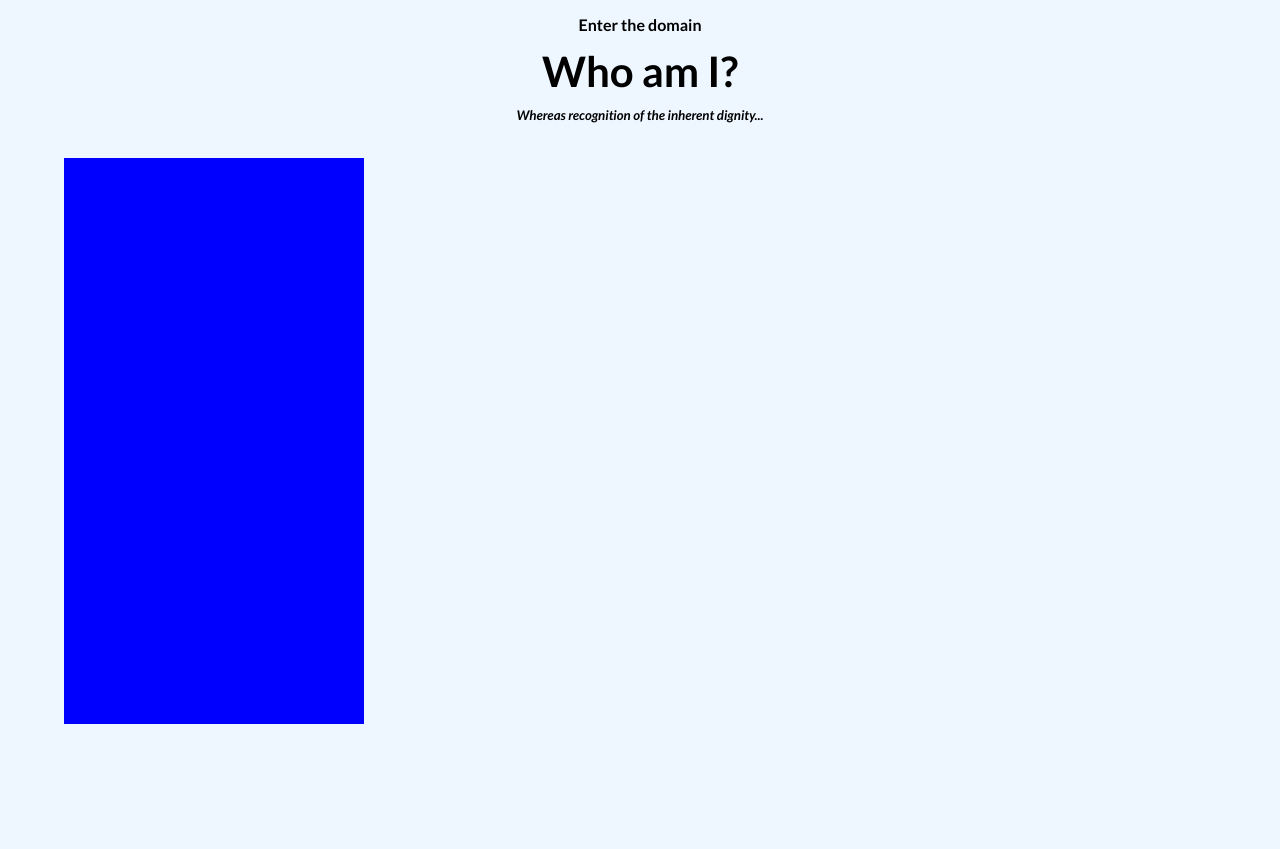
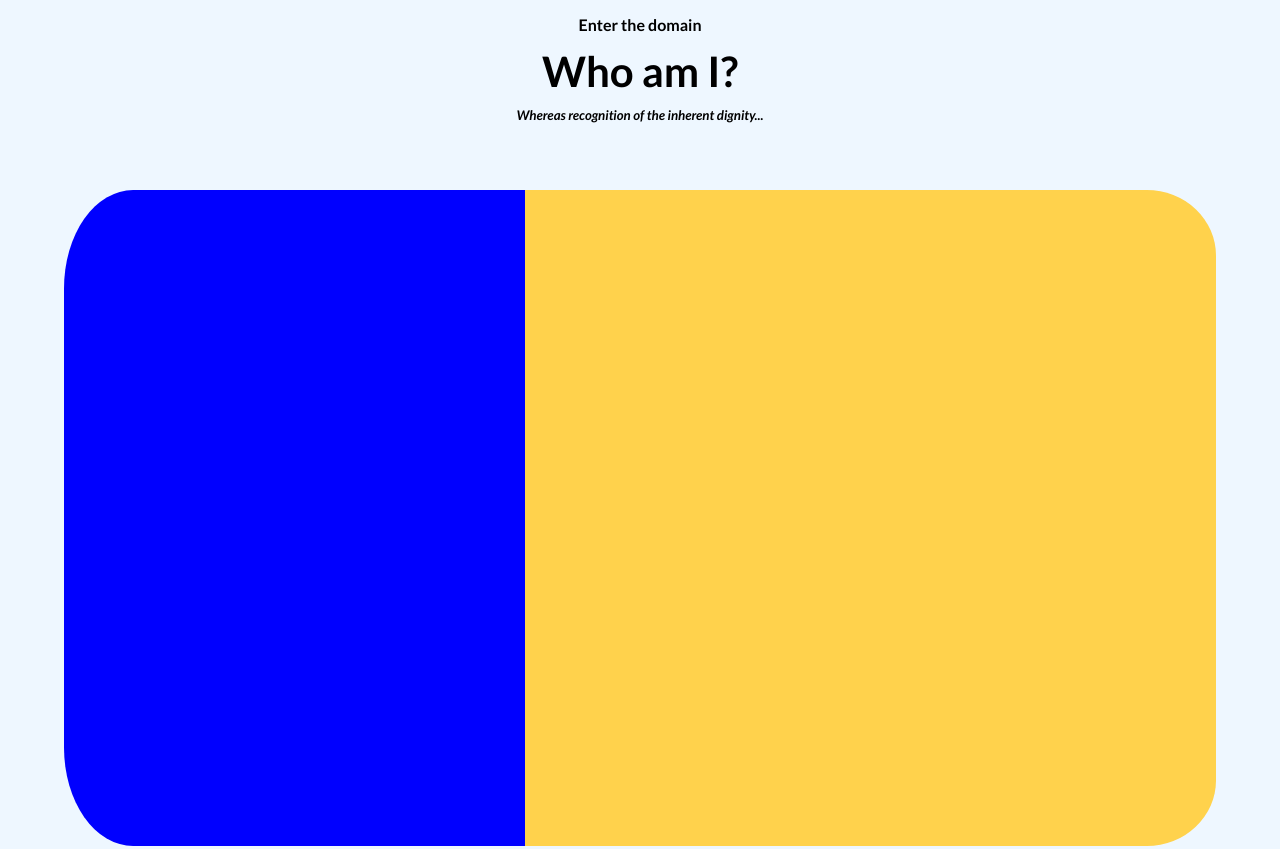
Before and after one commit to xenobrian/cinder, a website: page index.html in a window 1280 px wide. Shown: the part 680-1529 px from the top of the page. Drawn offline with Linux system fonts and the light colour scheme; a web font is replaced by a local one.

Commit message:
Further profile section editing

```diff
--- a/index.css
+++ b/index.css
@@ -135,16 +135,31 @@ article {
     padding: 32px;
 }
 
-#profile-container {
-    height: 70%;
+.profile-text {
+    margin-bottom: 32px;
+}
+
+#profile-card-container {
+    display: flex;
+    height: 80%;
     padding: 32px;
     box-sizing: border-box;
 }
 
 #profile-card {
     height: 100%;
-    width: 300px;
+    width: 40%;
     background-color: blue;
+    border-top-left-radius: 15%;
+    border-bottom-left-radius: 15%;
+}
+
+#profile-subcard {
+    height: 100%;
+    width: 60%;
+    background-color: #FFD24C;
+    border-top-right-radius: 10%;
+    border-bottom-right-radius: 10%;
 }
 
 #news {
--- a/index.html
+++ b/index.html
@@ -35,13 +35,18 @@
     </header>
     <article>
         <section id="profile">
-            <div>
+            <div class="profile-text">
                 <h4 align="center" class="intro">Enter the domain</h4>
                 <h1 align="center" class="big-text intro">Who am I?</h1>
                 <h5 align="center" class="intro"><i>Whereas recognition of the inherent dignity...</i></h5>
             </div>
-            <div id="profile-container">
-                <div id="profile-card"></div>
+            <div id="profile-card-container">
+                <div id="profile-card">
+
+                </div>
+                <div id="profile-subcard">
+
+                </div>
             </div>
         </section>
         <section id="news"></section>
```
